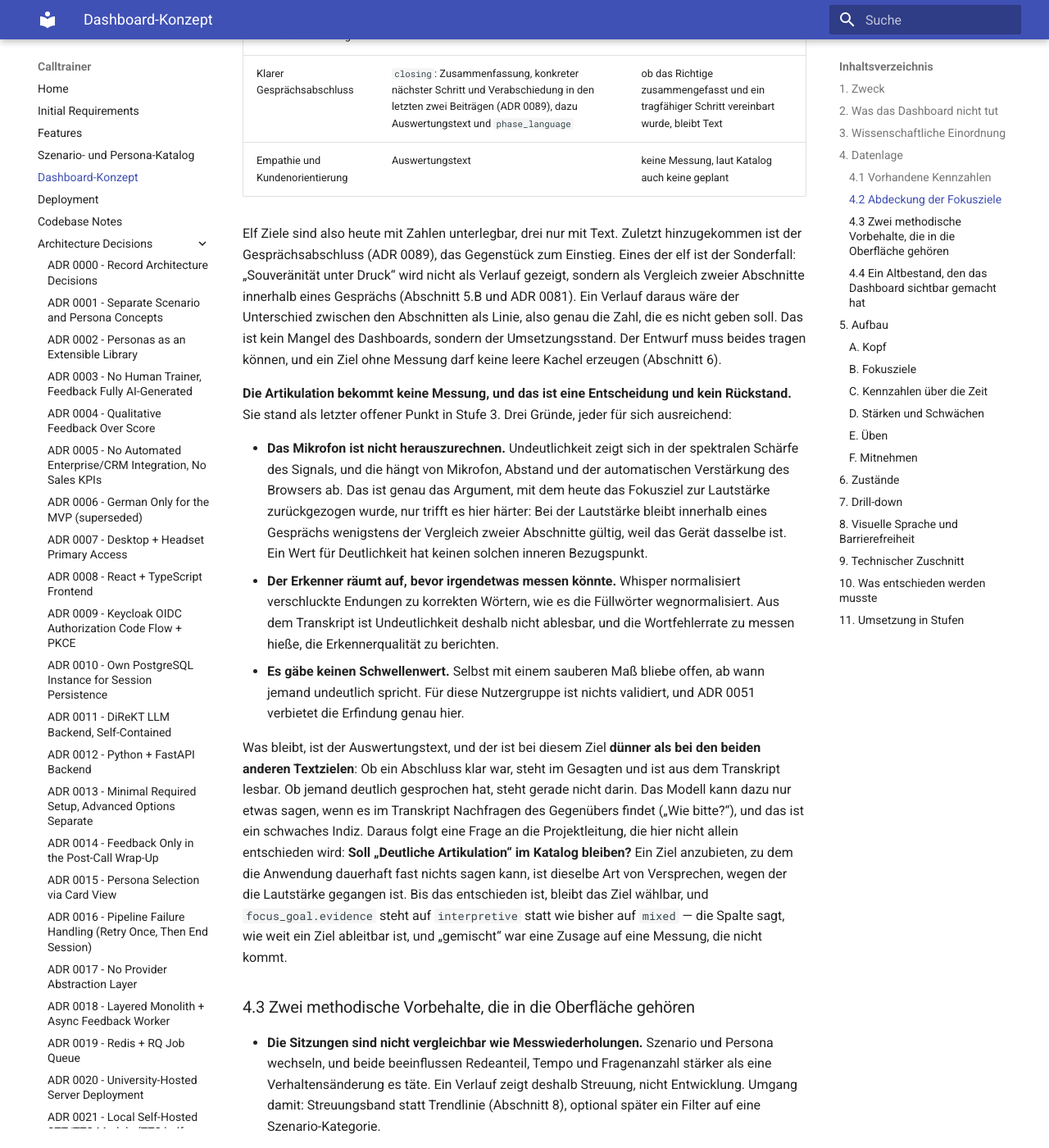
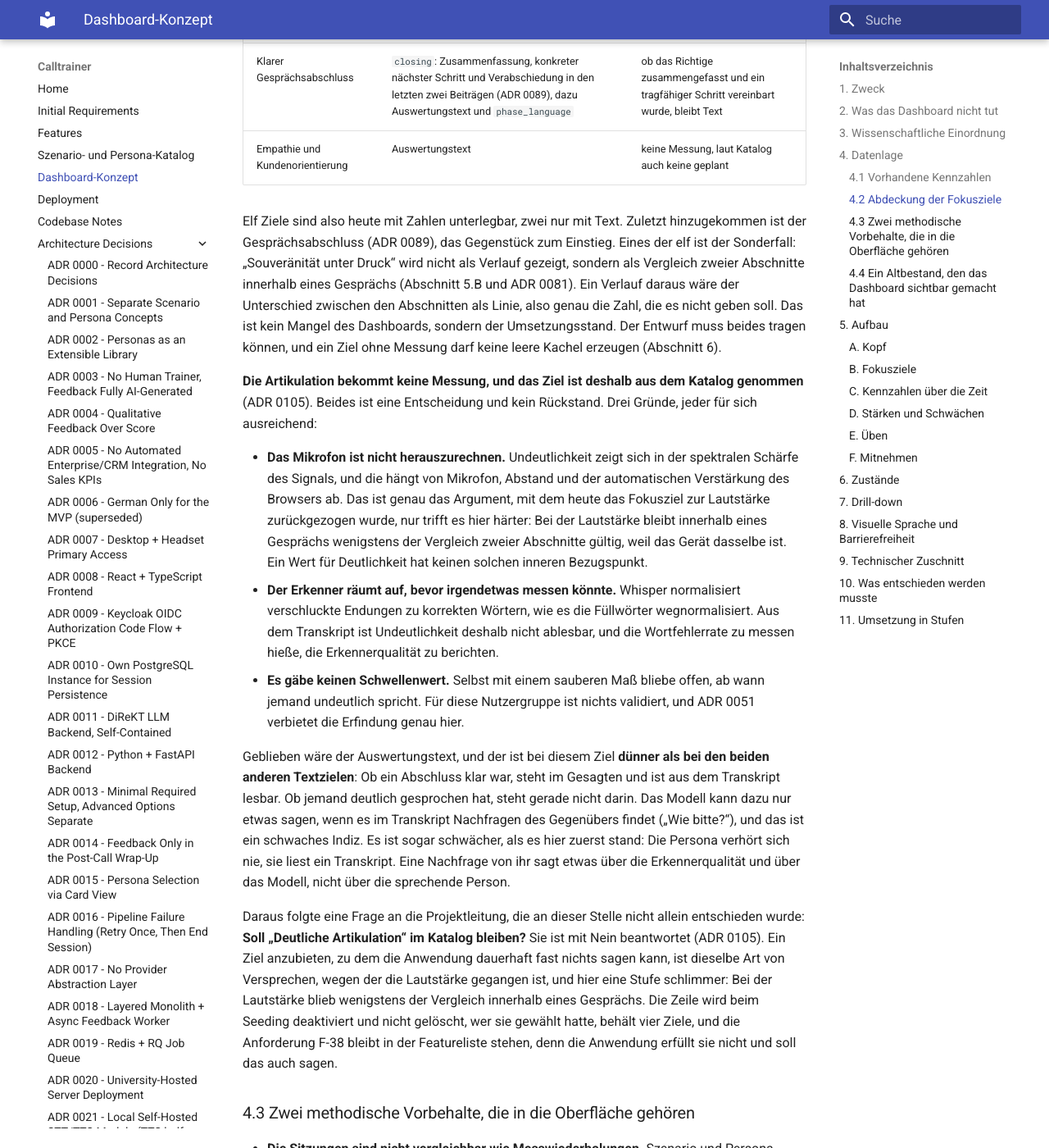
Before and after one commit to WIBWL/direkt-calltrainer, an MkDocs documentation site: the page built from docs/dashboard-concept.md, in a window 1280 px wide and 1400 px high, scrolled down 9857 px. Shown: the whole window at 82% size. Built offline with MkDocs 1.6.1 and Material for MkDocs 9.7.7, drawn with Linux system fonts in a browser that asks for light colours; some of the changed text lies outside the part shown.

Commit message:
Retire the articulation focus goal

```diff
--- a/docs/dashboard-concept.md
+++ b/docs/dashboard-concept.md
@@ -345,11 +345,13 @@ abgebrochen), also Aktivität und Vielfalt.
 
 ### 4.2 Abdeckung der Fokusziele
 
-Der Katalog aus F-62 hat 14 Ziele. „Souveräne Lautstärke“ stand hier bis zur
-Ergänzung von ADR 0076 und ist zurückgezogen: Gemessen wird der Pegel der
-Aufnahme, und der sagt genauso viel über Mikrofon und Sitzabstand wie über die
-sprechende Person. Die Kennzahl `loudness` bleibt, das Ziel nicht. Was heute mit
-Daten hinterlegt werden kann:
+Der Katalog aus F-62 hat 13 Ziele. Zwei sind zurückgezogen, und beide aus
+demselben Grund. „Souveräne Lautstärke“ ging mit der Ergänzung zu ADR 0076:
+Gemessen wird der Pegel der Aufnahme, und der sagt genauso viel über Mikrofon
+und Sitzabstand wie über die sprechende Person. Die Kennzahl `loudness` bleibt,
+das Ziel nicht. „Deutliche Artikulation“ ging mit ADR 0105, der die Frage
+beantwortet, die weiter unten in diesem Abschnitt an die Projektleitung
+gestellt war. Was heute mit Daten hinterlegt werden kann:
 
 | Fokusziel | Heute belegbar durch | Lücke |
 |---|---|---|
@@ -361,14 +363,13 @@ Daten hinterlegt werden kann:
 | Regelmäßiges Training | Sitzungsdaten | keine |
 | Trainingsvielfalt | Persona × Szenario | keine |
 | Lebendige Sprachmelodie | `intonation` (Tonhöhenumfang in Halbtönen, plus Kurve) | keine |
-| Deutliche Artikulation | Auswertungstext, und der dünn | keine Messung, und es ist keine geplant (siehe unten) |
 | Souveränität unter Druck | `pace`, `pauses`, `run_length`, `loudness`, `talk_share`, je über die fordernden Stellen und über den Rest (ADR 0081) | welche Stellen fordernd waren, entscheidet die Auswertung und nicht eine Messung |
 | Souveräner Gesprächseinstieg | `opening`: Begrüßung, eigener Name und Hilfsangebot bzw. Anliegen im ersten Beitrag, dazu dessen Tempo (ADR 0086) | ob der Einstieg *zugewandt* klang, steht nur im Auswertungstext |
 | Sichere Einwandbehandlung | Auswertungstext | keine Messung |
 | Klarer Gesprächsabschluss | `closing`: Zusammenfassung, konkreter nächster Schritt und Verabschiedung in den letzten zwei Beiträgen (ADR 0089), dazu Auswertungstext und `phase_language` | ob das Richtige zusammengefasst und ein tragfähiger Schritt vereinbart wurde, bleibt Text |
 | Empathie und Kundenorientierung | Auswertungstext | keine Messung, laut Katalog auch keine geplant |
 
-Elf Ziele sind also heute mit Zahlen unterlegbar, drei nur mit Text. Zuletzt
+Elf Ziele sind also heute mit Zahlen unterlegbar, zwei nur mit Text. Zuletzt
 hinzugekommen ist der Gesprächsabschluss (ADR 0089), das Gegenstück zum
 Einstieg. Eines der elf ist der Sonderfall: „Souveränität unter Druck“ wird nicht als Verlauf
 gezeigt, sondern als Vergleich zweier Abschnitte innerhalb eines Gesprächs
@@ -378,9 +379,9 @@ Das ist kein Mangel des Dashboards, sondern der Umsetzungsstand. Der Entwurf
 muss beides tragen können, und ein Ziel ohne Messung darf keine leere Kachel
 erzeugen (Abschnitt 6).
 
-**Die Artikulation bekommt keine Messung, und das ist eine Entscheidung und kein
-Rückstand.** Sie stand als letzter offener Punkt in Stufe 3. Drei Gründe, jeder
-für sich ausreichend:
+**Die Artikulation bekommt keine Messung, und das Ziel ist deshalb aus dem
+Katalog genommen** (ADR 0105). Beides ist eine Entscheidung und kein Rückstand.
+Drei Gründe, jeder für sich ausreichend:
 
 * **Das Mikrofon ist nicht herauszurechnen.** Undeutlichkeit zeigt sich in der
   spektralen Schärfe des Signals, und die hängt von Mikrofon, Abstand und der
@@ -397,19 +398,24 @@ für sich ausreichend:
   ab wann jemand undeutlich spricht. Für diese Nutzergruppe ist nichts
   validiert, und ADR 0051 verbietet die Erfindung genau hier.
 
-Was bleibt, ist der Auswertungstext, und der ist bei diesem Ziel **dünner als bei
+Geblieben wäre der Auswertungstext, und der ist bei diesem Ziel **dünner als bei
 den beiden anderen Textzielen**: Ob ein Abschluss klar war, steht im Gesagten und
 ist aus dem Transkript lesbar. Ob jemand deutlich gesprochen hat, steht gerade
 nicht darin. Das Modell kann dazu nur etwas sagen, wenn es im Transkript
 Nachfragen des Gegenübers findet („Wie bitte?“), und das ist ein schwaches
-Indiz. Daraus folgt eine Frage an die Projektleitung, die hier nicht allein
-entschieden wird: **Soll „Deutliche Artikulation“ im Katalog bleiben?** Ein Ziel
-anzubieten, zu dem die Anwendung dauerhaft fast nichts sagen kann, ist dieselbe
-Art von Versprechen, wegen der die Lautstärke gegangen ist. Bis das entschieden
-ist, bleibt das Ziel wählbar, und `focus_goal.evidence` steht auf
-`interpretive` statt wie bisher auf `mixed` — die Spalte sagt, wie weit ein Ziel
-ableitbar ist, und „gemischt“ war eine Zusage auf eine Messung, die nicht
-kommt.
+Indiz. Es ist sogar schwächer, als es hier zuerst stand: Die Persona verhört
+sich nie, sie liest ein Transkript. Eine Nachfrage von ihr sagt etwas über die
+Erkennerqualität und über das Modell, nicht über die sprechende Person.
+
+Daraus folgte eine Frage an die Projektleitung, die an dieser Stelle nicht
+allein entschieden wurde: **Soll „Deutliche Artikulation“ im Katalog bleiben?**
+Sie ist mit Nein beantwortet (ADR 0105). Ein Ziel anzubieten, zu dem die
+Anwendung dauerhaft fast nichts sagen kann, ist dieselbe Art von Versprechen,
+wegen der die Lautstärke gegangen ist, und hier eine Stufe schlimmer: Bei der
+Lautstärke blieb wenigstens der Vergleich innerhalb eines Gesprächs. Die Zeile
+wird beim Seeding deaktiviert und nicht gelöscht, wer sie gewählt hatte,
+behält vier Ziele, und die Anforderung F-38 bleibt in der Featureliste stehen,
+denn die Anwendung erfüllt sie nicht und soll das auch sagen.
 
 ### 4.3 Zwei methodische Vorbehalte, die in die Oberfläche gehören
 
```
Also changed, not shown: docs/adr/0076-focus-goals-as-a-stored-selection.md (+5 -3 lines), docs/adr/0105-the-articulation-goal-is-retired.md (added, +64 -0 lines), docs/codebase-notes.md (+2 -2 lines), 5 other files.
